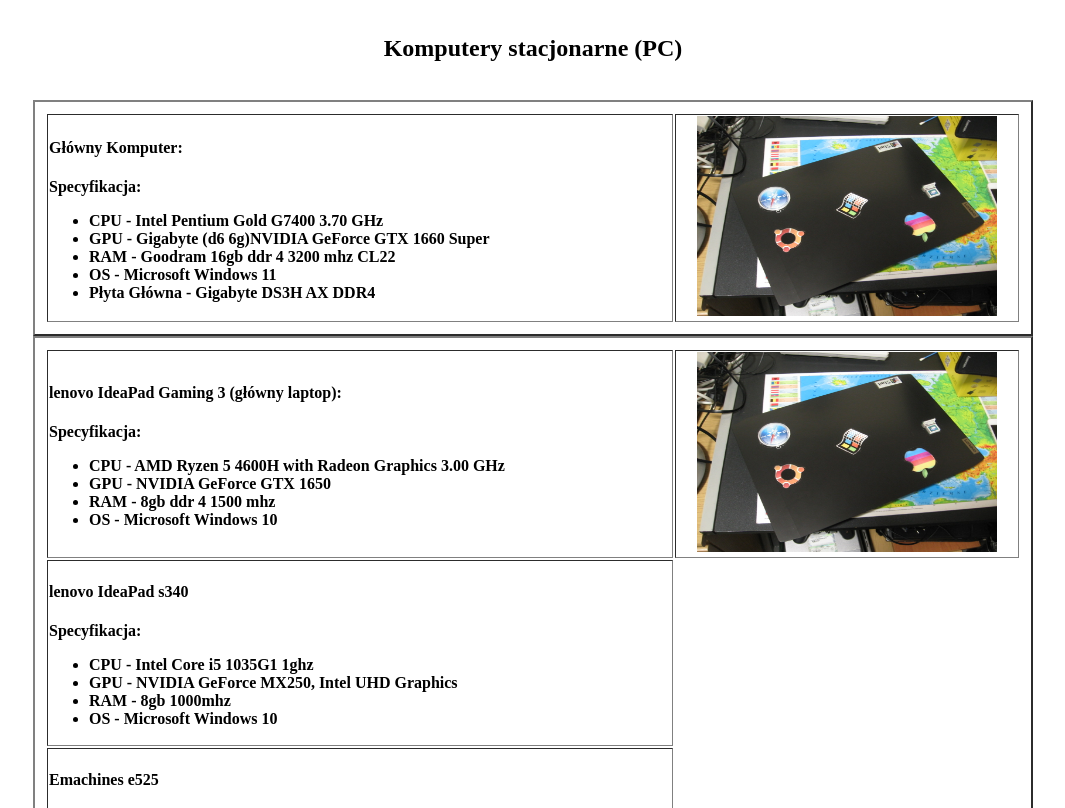
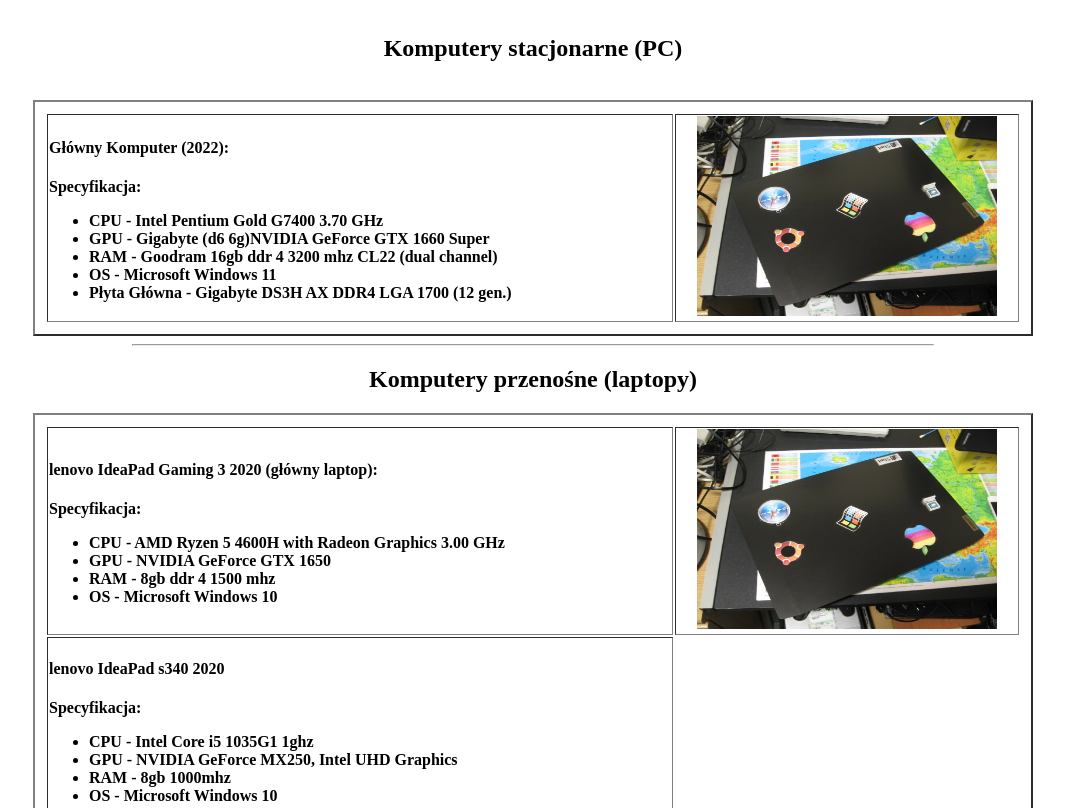
Before and after one commit to AdamiPhone/jablon-website, a plain HTML site: page mycomputersc.html in a window 1280 px wide. Shown: the part 139-947 px from the top of the page, without its empty margins (107-1172 px from the left). Drawn offline with Linux system fonts and the light colour scheme.

Commit message:
some updates

```diff
--- a/mycomputersc.html
+++ b/mycomputersc.html
@@ -65,24 +65,27 @@ text-align:center;
 		<table id="komputery" border="2">
 			<tr>
 			<th>
-				<h4><b>Główny Komputer:</b></h4>
+				<h4><b>Główny Komputer (2022):</b></h4>
 				<b>Specyfikacja:</b><br>
 				<ul>
 					<li>CPU - Intel Pentium Gold G7400 3.70 GHz</li>
 					<li>GPU - Gigabyte (d6 6g)NVIDIA GeForce GTX 1660 Super</li>
-					<li>RAM - Goodram 16gb ddr 4 3200 mhz CL22</li>
+					<li>RAM - Goodram 16gb ddr 4 3200 mhz CL22 (dual channel)</li>
 					<li>OS - Microsoft Windows 11</li>
-					<li>Płyta Główna - Gigabyte DS3H AX DDR4</li>
+					<li>Płyta Główna - Gigabyte DS3H AX DDR4 LGA 1700 (12 gen.)</li>
 				</ul>
 			</th>
 			<th id="idpad" width="340">
 			<img src="img/idpad.bmp" height="200" width="300">
 			</th>
 			</tr>
+		</table>
+		<hr size=2 width="800">
+		<center><h2>Komputery przenośne (laptopy)</h2></center>
 		<table id="komputery" border="2">
 			<tr>
 			<th>
-				<h4><b>lenovo IdeaPad Gaming 3 (główny laptop):</b></h4>
+				<h4><b>lenovo IdeaPad Gaming 3 2020 (główny laptop):</b></h4>
 				<b>Specyfikacja:</b><br>
 				<ul>
 					<li>CPU - AMD Ryzen 5 4600H with Radeon Graphics 3.00 GHz</li>
@@ -97,7 +100,7 @@ text-align:center;
 			</tr>
 			<tr>
 			<th>
-				<h4>lenovo IdeaPad s340</h4>
+				<h4>lenovo IdeaPad s340 2020</h4>
 				<b>Specyfikacja:</b><br>
 				<ul>
 					<li>CPU - Intel Core i5 1035G1 1ghz</li>
@@ -109,7 +112,7 @@ text-align:center;
 			</th>
 			<tr>
 			<th>
-				<h4>Emachines e525</h4>
+				<h4>Emachines e525 2009</h4>
 				<b>Specyfikacja:</b><br>
 				<ul>
 					<li>CPU - Intel Celeron 900</li>
@@ -129,5 +132,8 @@ text-align:center;
 		<li/><a href="filesd.html">repozytorium plikow</a><br/>
 		<li/><a href="omnie.html">O mnie</a><br/>
 		<li/><a href="news.html">Artykuły</a><br/>
+		<div id="footer">
+			Ja Błoń Website<br/>2021-2024 /// Jablon
+	</div>
 	</div>
 </body>
```
Also changed, not shown: omnie.html (+3 -3 lines).
